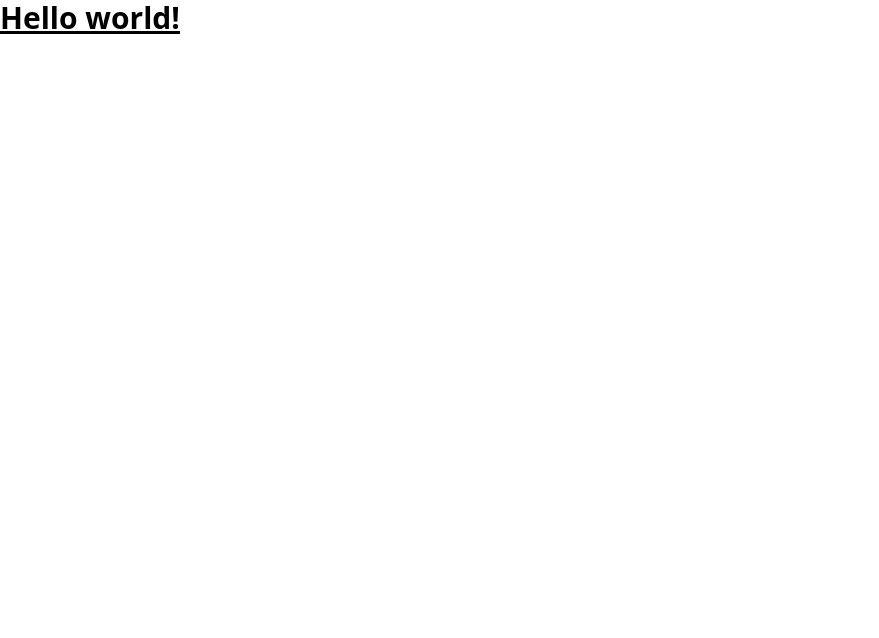
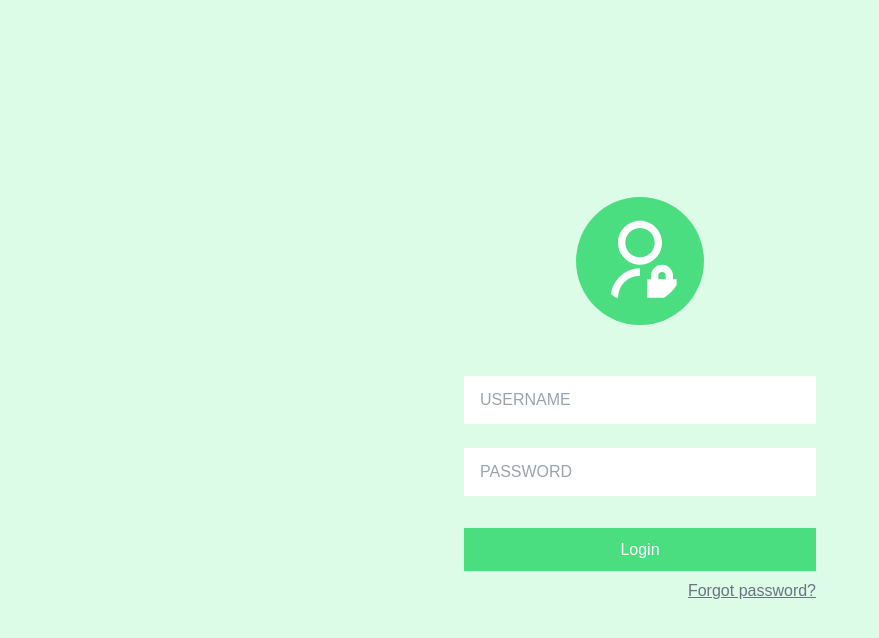
Before and after one commit to baabashinelle/Botel-Admin, a React (Create React App) app: page / in a window 1280 px wide. Shown: the top 638 px of the page, without its empty margins (0-879 px from the left). Built offline with nearby package versions, Linux system fonts and the light colour scheme.

Commit message:
add fonts to tailwind config

```diff
--- a/package.json
+++ b/package.json
@@ -8,6 +8,7 @@
     "@testing-library/user-event": "^13.5.0",
     "react": "^18.2.0",
     "react-dom": "^18.2.0",
+    "react-icons": "^4.6.0",
     "react-scripts": "5.0.1",
     "web-vitals": "^2.1.4"
   },
--- a/src/App.js
+++ b/src/App.js
@@ -1,7 +1,10 @@
 import './App.css';
+import Login from './components/Login';
 
 function App() {
-  return <h1 className="text-3xl font-bold underline">Hello world!</h1>;
+  return(
+    <Login/>
+  );
 }
 
 export default App;
--- /dev/null
+++ b/src/components/Login.js
@@ -0,0 +1,33 @@
+import React from "react";
+import { RiAdminLine } from "react-icons/ri";
+
+const Login = () => {
+  return (
+    <main className="flex flex-col items-center justify-center bg-green-100 h-screen font-text">
+      <RiAdminLine className="text-9xl bg-green-400 rounded-full p-5 text-white mb-[0.4em]" />
+      <form className="w-[22em] justify-center flex flex-col">
+        <input
+          className="h-[3em] px-[1em] border-none focus:outline-green-400"
+          placeholder="USERNAME"
+          type="text"
+        ></input>
+        <br></br>
+        <input
+          type="password"
+          className="h-[3em] px-[1em] focus:outline-green-400"
+          placeholder="PASSWORD"
+        ></input>
+        <br></br>
+        <button
+          className="my-[0.5em] bg-green-400 px-[1em] py-[0.6em] text-white flex items-center justify-center gap-x-3"
+          type="submit"
+        >
+          Login
+        </button>
+        <p className="text-right text-gray-500 underline">Forgot password?</p>
+      </form>
+    </main>
+  );
+};
+
+export default Login;
--- a/tailwind.config.js
+++ b/tailwind.config.js
@@ -2,7 +2,12 @@
 module.exports = {
   content: ["./src/**/*.{js,jsx,ts,tsx}"],
   theme: {
-    extend: {},
+    extend: {
+      fontFamily: {
+        header: ["'Volkhov', serif"],
+        text: ["'Poppins', sans-serif"],
+      },
+    },
   },
   plugins: [],
 };
```
Also changed, not shown: 1 other file (tests, documents, lock files or other folders).
